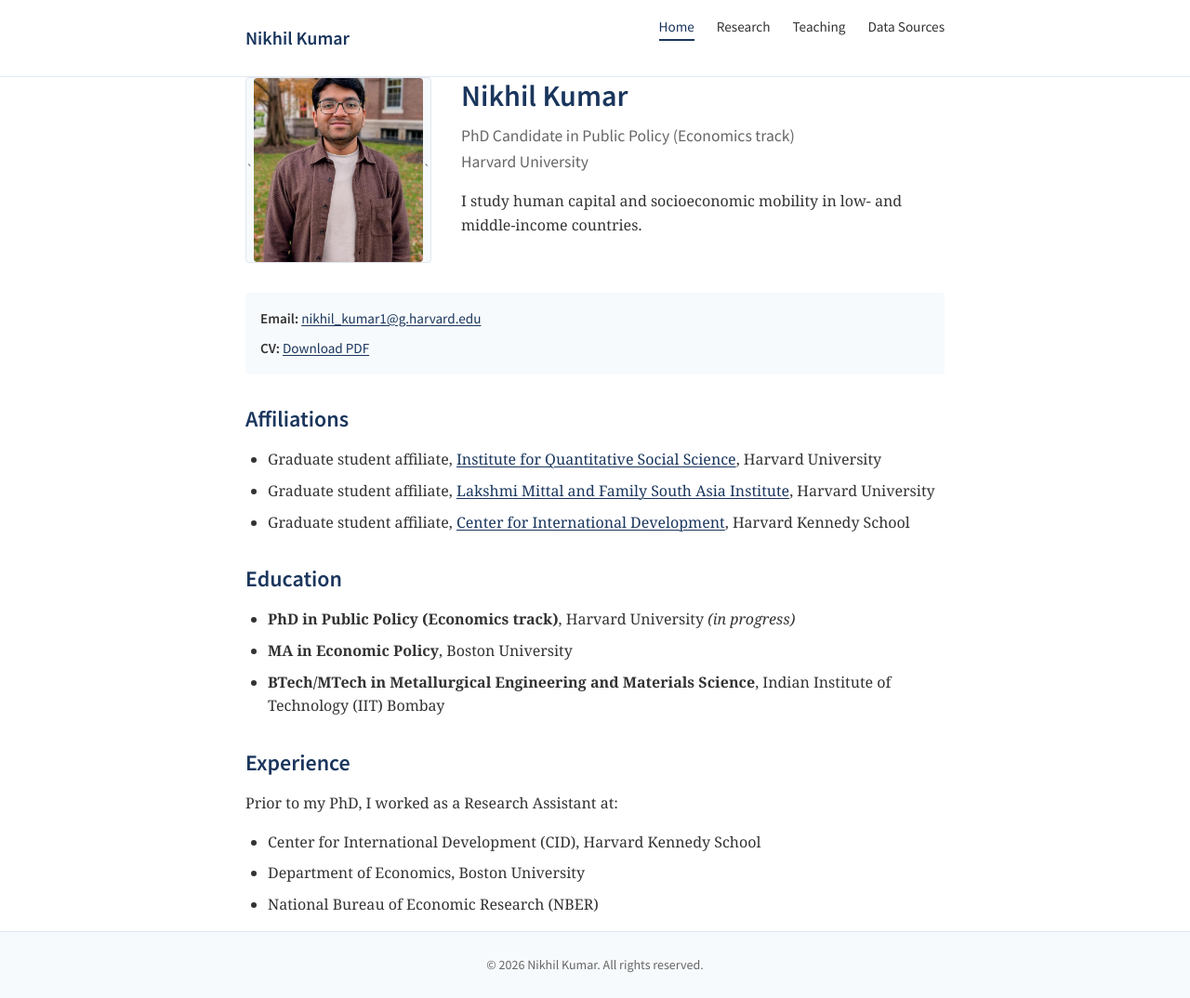
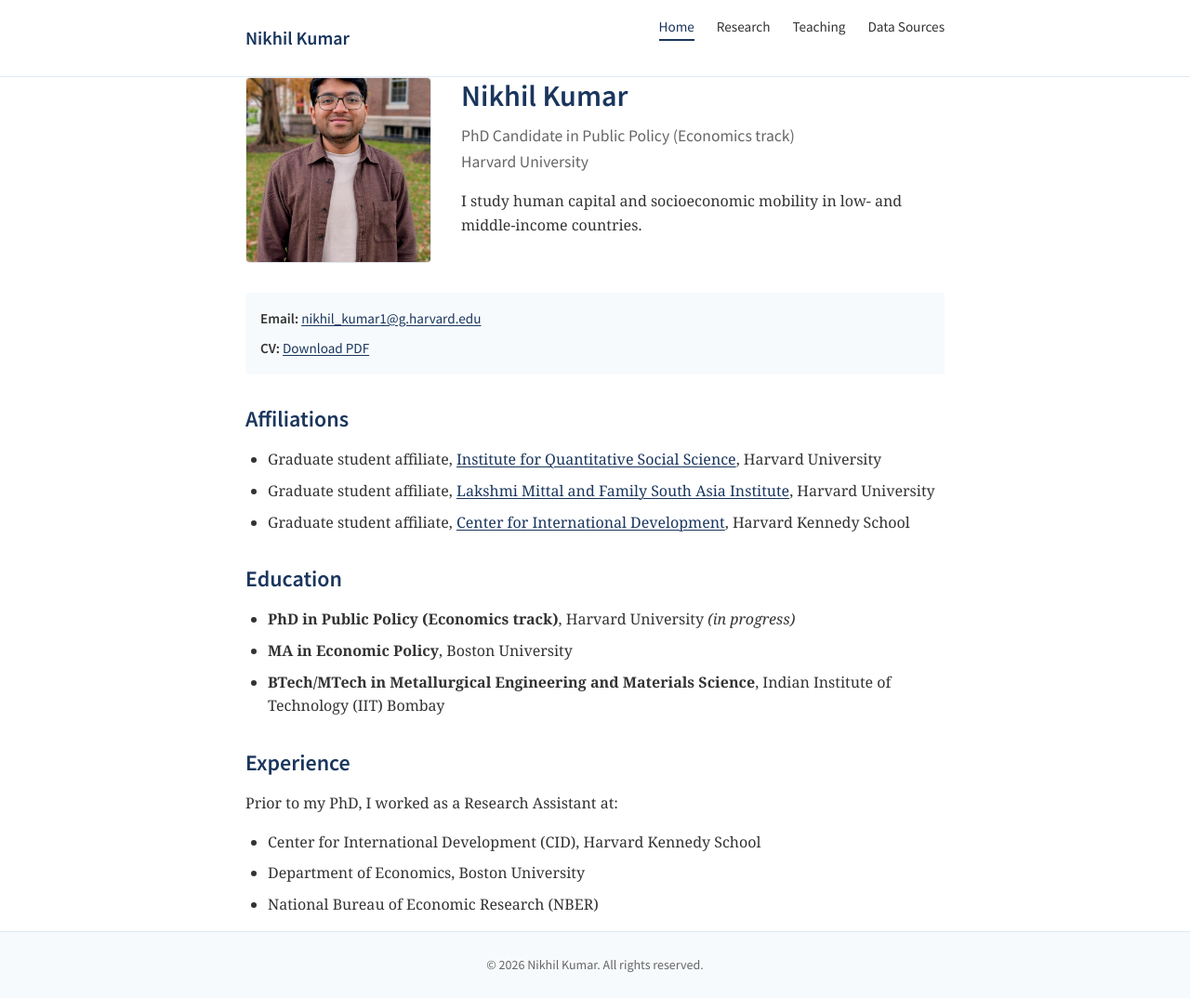
Before and after one commit to nikhilklath/nikhilklath.github.io, a Jekyll site: the page built from index.md, in a window 1280 px wide. Shown: the whole page at 93% size. Built offline with Jekyll 4.4.1, drawn with Linux system fonts in a browser that asks for light colours; some web fonts are replaced.

Commit message:
Fix profile photo - remove backticks from img tag
Co-Authored-By: Claude Opus 4.5 <noreply@anthropic.com>

```diff
--- a/index.md
+++ b/index.md
@@ -5,7 +5,7 @@ title: Home
 
 <div class="profile">
   <div class="profile-photo">
-    `<img src="/assets/profile.jpg" alt="Nikhil Kumar">`
+    <img src="/assets/profile.jpg" alt="Nikhil Kumar">
   </div>
   <div class="profile-info">
     <h1>Nikhil Kumar</h1>
```
